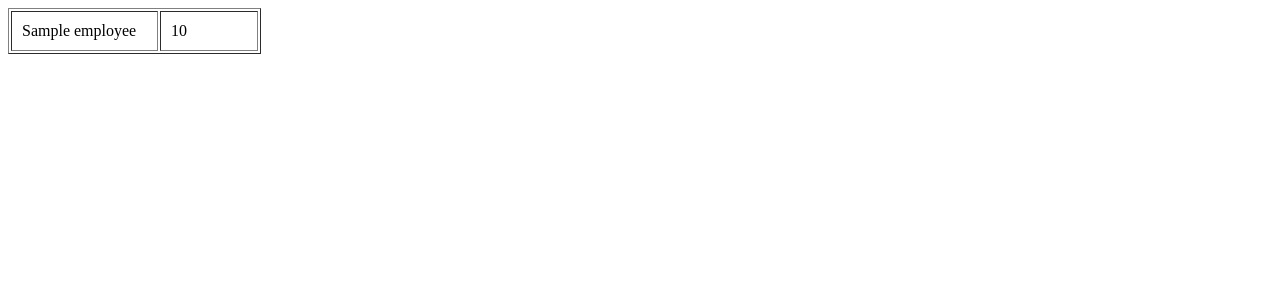
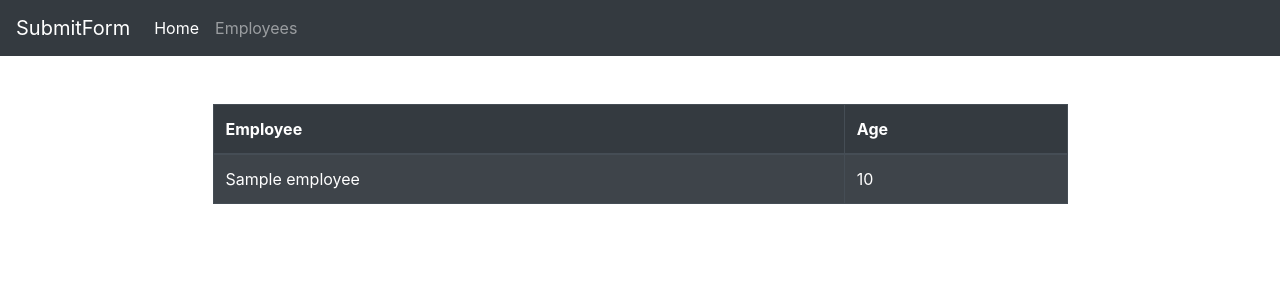
Before and after one commit to meenasrik/submit-form, a Flask app: template templates/employees.html in a window 1280 px wide. Shown: the top 300 px of the page. Run offline with Flask 2, Linux system fonts and the light colour scheme; the template is opened without the code that fills it: most values are stand-ins (such as "Sample title", 1, 10 or a date in 2020); parts of the project's set-up code (start-up, migrations or seed data) failed here and were passed over; some libraries are stand-ins or nearby versions.

Commit message:
Added bootstrap, navbar, bootstrap changes in templates

```diff
--- a/app.py
+++ b/app.py
@@ -1,62 +1,72 @@
 from flask import Flask, render_template, request
 from flask_mysqldb import MySQL
+from flask_bootstrap import Bootstrap
 import yaml
 
 app = Flask(__name__)
+bootstrap = Bootstrap(app)
 
 # open db.yaml using yaml module
-db = yaml.load(open('db.yaml'))
+db = yaml.full_load(open('db.yaml'))
+# instantiate an object for the MySQL module
+mysql = MySQL(app)
 
 # Configure the db
 app.config['MYSQL_HOST'] = db['mysql_host']
 app.config['MYSQL_USER'] = db['mysql_user']
 app.config['MYSQL_PASSWORD'] = db['mysql_password']
 app.config['MYSQL_DB'] = db['mysql_db']
-
-'''By default the cursor is created using the default cursor class. Different cursor class can be specified by setting the 'cursorclass' parameter to the cursor class needed. Use DictCursor to have results returned as Python dictionaries instead of the default which is a Python list.'''
-
 app.config['MYSQL_CURSORCLASS'] = 'DictCursor'
 
-# instantiate an object for the MySQL module
-mysql = MySQL(app)
 
 @app.route('/', methods=['GET', 'POST'])
 def index():
 	message = ''
 	if request.method == "POST":
-		name = request.form['uname']
-		age = request.form['uage']
+		try:
+			name = request.form['uname']
+			age = request.form['uage']
 
-		# create a cursor by executing cursor function of db object
-		cur = mysql.connection.cursor()
+			# create a cursor by executing cursor function of db object
+			cur = mysql.connection.cursor()
 
-		query = "SELECT * FROM table_name WHERE name='" + name + "'"
-		count = cur.execute(query)
-		if count > 0:
-			message = "That name already exists. Choose another one."
-		else:
+			query = "SELECT * FROM table_name WHERE name='" + name + "'"
 			# take cursor object and call execute function to execute query
-			cur.execute("INSERT INTO table_name(name, age) VALUES(%s, %s)", (name, age))
+			count = cur.execute(query)
 
-			# commit the changes to the database
-			mysql.connection.commit()
+			if count > 0:
+				message = "That name already exists. Choose another one."
+			else:
+				cur.execute("INSERT INTO table_name(name, age) VALUES(%s, %s)", (name, age))
 
-			# cleanup
-			cur.close()
+				# commit the changes to the database
+				mysql.connection.commit()
 
-	return render_template("index.html", title="Form", message=message)
+				# display the success message
+				message = "Successfully added the details"
+
+				# cleanup
+				cur.close()
+		except:
+			message = "Failed to add details"
+
+	return render_template("index.html", title="Home", message=message)
+
 
 @app.route('/employees')
 def employees():
+	message = ''
 	cur = mysql.connection.cursor()
 	count = cur.execute("SELECT * FROM table_name")
+
 	if count > 0:
 		employees = cur.fetchall()
-		cur.close()
-		return render_template("employees.html", title="Employees", employees=employees)
 	else:
+		employees = None
 		message = "Currently no employees in the list"
-		return render_template("employees.html", title="Employees", message=message)
+
+	cur.close()
+	return render_template("employees.html", title="Employees", employees=employees, message=message)
 
 if __name__ == '__main__':
 	app.run(debug=True)
--- a/requirements.txt
+++ b/requirements.txt
@@ -1,5 +1,7 @@
 # Python 3.8.3
+Bootstrap-Flask==1.3.2
 click==7.1.2
+dominate==2.5.1
 Flask==1.1.2
 Flask-MySQLdb==0.2.0
 itsdangerous==1.1.0
@@ -7,5 +9,6 @@ Jinja2==2.11.2
 MarkupSafe==1.1.1
 mysqlclient==1.4.6
 PyYAML==5.3.1
+visitor==0.1.3
 Werkzeug==1.0.1
 wheel==0.34.2
--- /dev/null
+++ b/templates/_navbar.html
@@ -0,0 +1,13 @@
+<nav class="navbar navbar-expand-sm bg-dark navbar-dark">
+  <ul class="navbar-nav">
+    <li class="nav-item">
+      <a class="navbar-brand" href="#">SubmitForm</a>
+    </li>
+    <li class="nav-item active">
+      <a class="nav-link" href="/">Home</a>
+    </li>
+    <li class="nav-item">
+      <a class="nav-link" href="/employees">Employees</a>
+    </li>
+  </ul>
+</nav>
--- a/templates/base.html
+++ b/templates/base.html
@@ -1,12 +1,43 @@
 <!DOCTYPE html>
 <html lang="en">
 <head>
-	<meta charset="UTF-8">
-	<meta name="viewport" content="width=device-width, initial-scale=1.0">
-	<title>{{ title }}</title>
+	{% block head %}
+
+		<!-- Required meta tags -->
+		<meta charset="UTF-8">
+		<meta name="viewport" content="width=device-width, initial-scale=1, shrink-to-fit=no">
+
+		{% block styles %}
+			<!-- Bootstrap CSS -->
+			{{ bootstrap.load_css() }}
+		{% endblock %}
+
+		<title>{{ title }}</title>
+
+	{% endblock %}
 </head>
 <body>
-	{% block body %}
+
+	<!-- navbar content -->
+  {% block navbar %}
+  	{% include '_navbar.html' %}
+  {% endblock %}
+
+	<!-- Your page content -->
+	{% block content %}
+		<div class="container">
+
+			<div class="row justify-content-center">
+				{% block sub_content %}{% endblock %}
+			</div> <!-- row div ends -->
+
+		</div> <!-- container div ends -->
 	{% endblock %}
+
+	{% block scripts %}
+		<!-- Optional JavaScript -->
+		{{ bootstrap.load_js() }}
+	{% endblock %}
+
 </body>
 </html>
--- a/templates/employees.html
+++ b/templates/employees.html
@@ -1,14 +1,25 @@
 {% extends 'base.html' %}
-	{% block body %}
-		{% if employees %}
-			{% for employee in employees %}
-				<table border=1 cellpadding=10 width=20%>
+	{% block sub_content %}
+		{% if employees != None %}
+			<table class="table table-dark table-striped table-bordered w-75 mx-auto mt-5">
+
+				<thead>
 					<tr>
-						<td width=60%>{{ employee.name }}</td>
-						<td width=40%>{{ employee.age }}</td>
+						<th scope="col">Employee</th>
+						<th scope="col">Age</th>
 					</tr>
-				</table>
-			{% endfor %}
+				</thead>
+
+				<tbody>
+					{% for employee in employees %}
+						<tr>
+							<td>{{ employee.name }}</td>
+							<td>{{ employee.age }}</td>
+						</tr>
+					{% endfor %}
+				</tbody>
+
+			</table>
 		{% endif %}
 		<p>{{ message }}</p>
 	{% endblock %}
```
Also changed, not shown: templates/index.html (+15 -8 lines).
